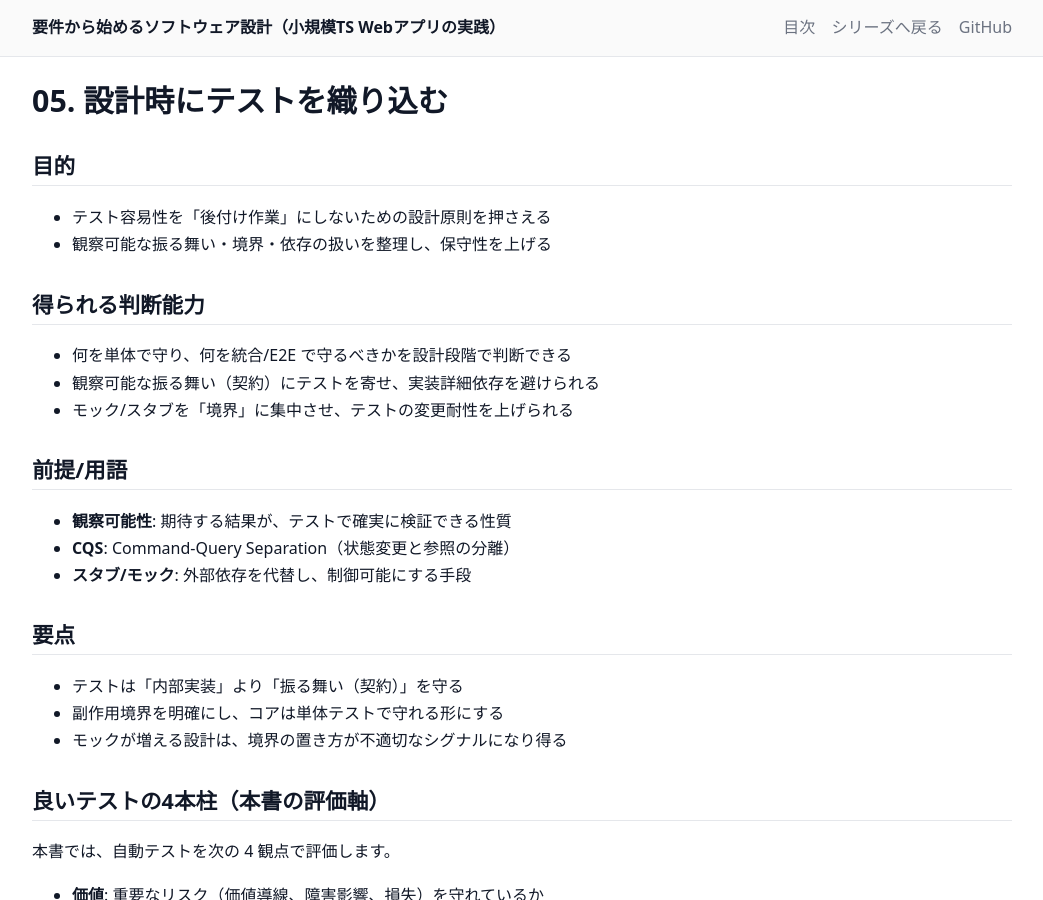
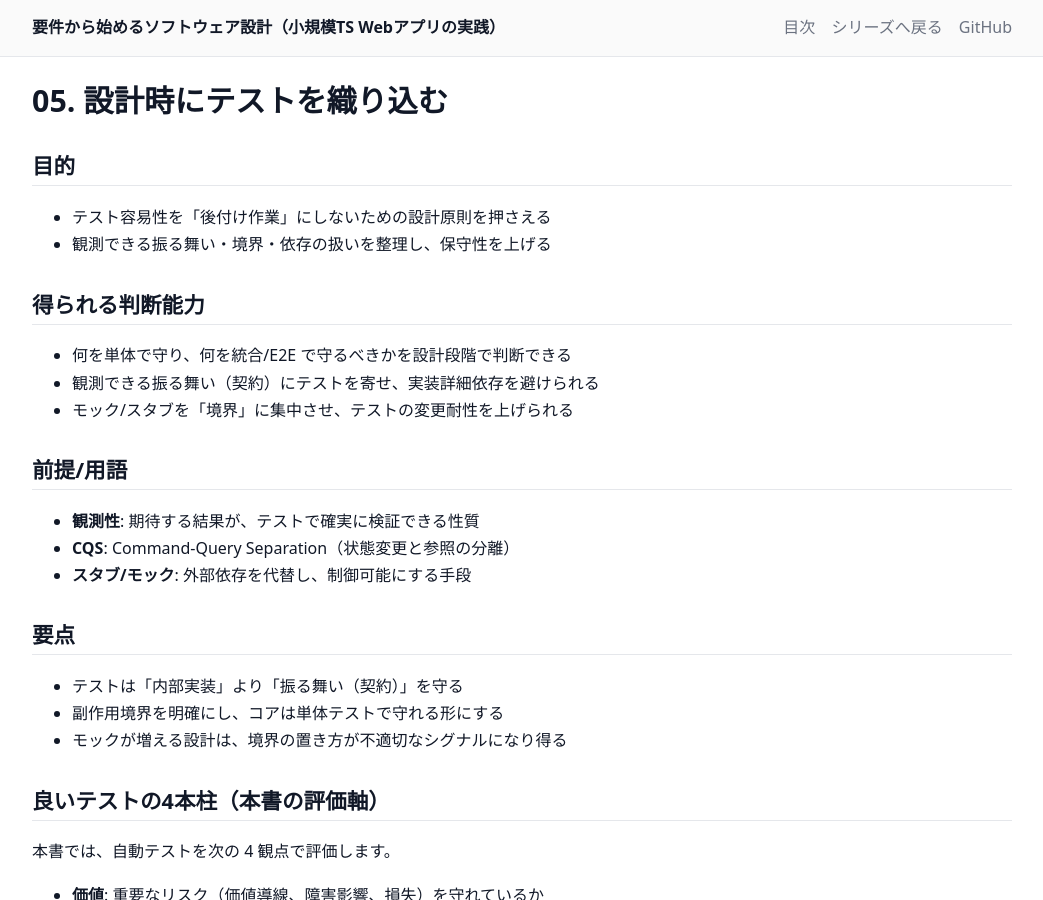
Before and after one commit to itdojp/small-webapp-software-design-book, a Jekyll site: the page built from docs/chapters/05-design-for-testability.md, in a window 1280 px wide and 900 px high. Shown: the whole window, without its empty margins (118-1161 px from the left). Built offline with Jekyll 4.4.1, drawn with Linux system fonts in a browser that asks for light colours.

Commit message:
[Content] Issue #37: 用語の一貫性（観測性/観測点/冪等性等）を補強

```diff
--- a/docs/chapters/05-design-for-testability.md
+++ b/docs/chapters/05-design-for-testability.md
@@ -11,17 +11,17 @@ next: /chapters/06-test-strategy-pyramid/
 ## 目的
 
 - テスト容易性を「後付け作業」にしないための設計原則を押さえる
-- 観察可能な振る舞い・境界・依存の扱いを整理し、保守性を上げる
+- 観測できる振る舞い・境界・依存の扱いを整理し、保守性を上げる
 
 ## 得られる判断能力
 
 - 何を単体で守り、何を統合/E2E で守るべきかを設計段階で判断できる
-- 観察可能な振る舞い（契約）にテストを寄せ、実装詳細依存を避けられる
+- 観測できる振る舞い（契約）にテストを寄せ、実装詳細依存を避けられる
 - モック/スタブを「境界」に集中させ、テストの変更耐性を上げられる
 
 ## 前提/用語
 
-- **観察可能性**: 期待する結果が、テストで確実に検証できる性質
+- **観測性**: 期待する結果が、テストで確実に検証できる性質
 - **CQS**: Command-Query Separation（状態変更と参照の分離）
 - **スタブ/モック**: 外部依存を代替し、制御可能にする手段
 
```
Also changed, not shown: docs/appendix/E-glossary.md (+6 -0 lines).
